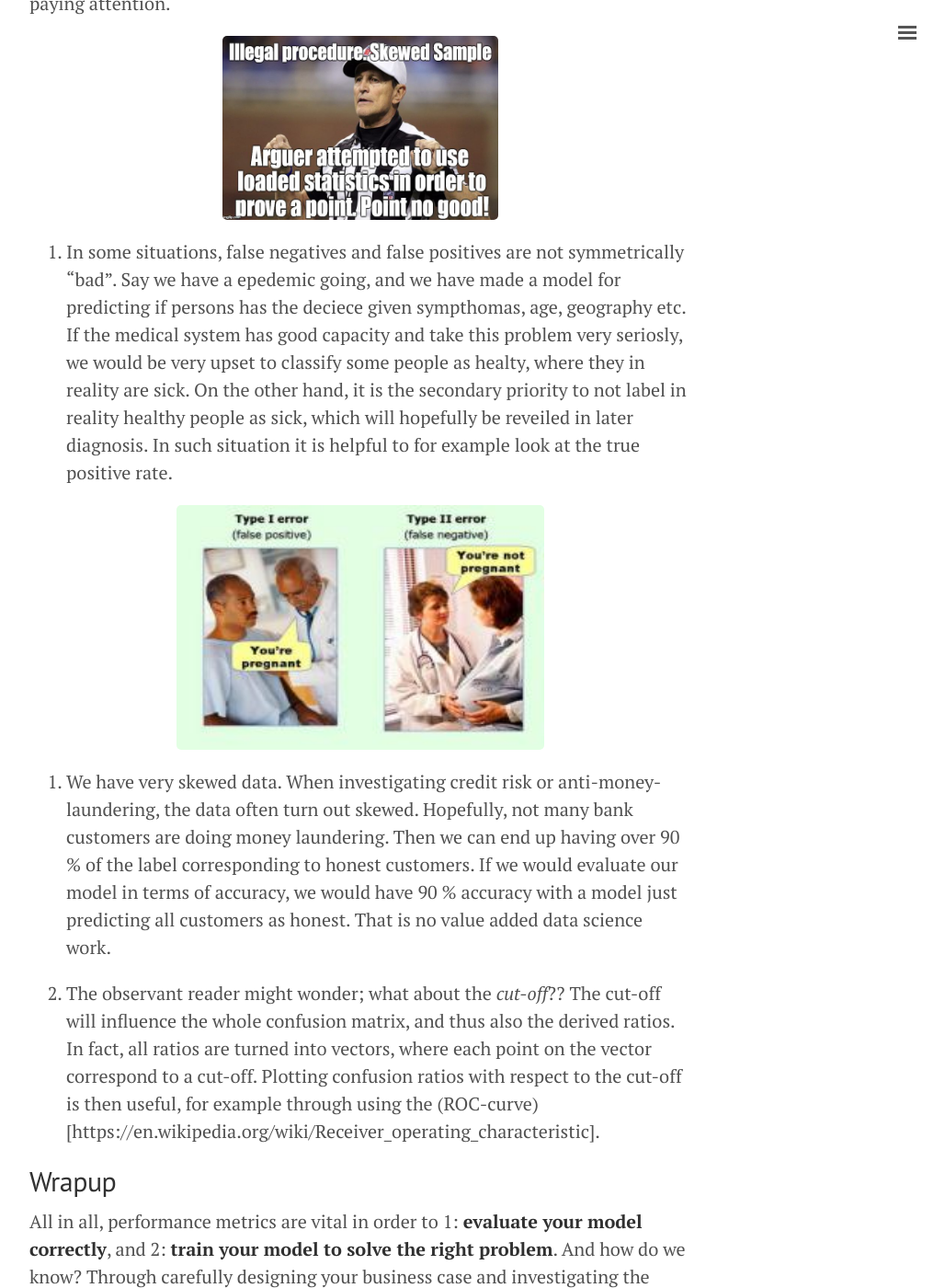
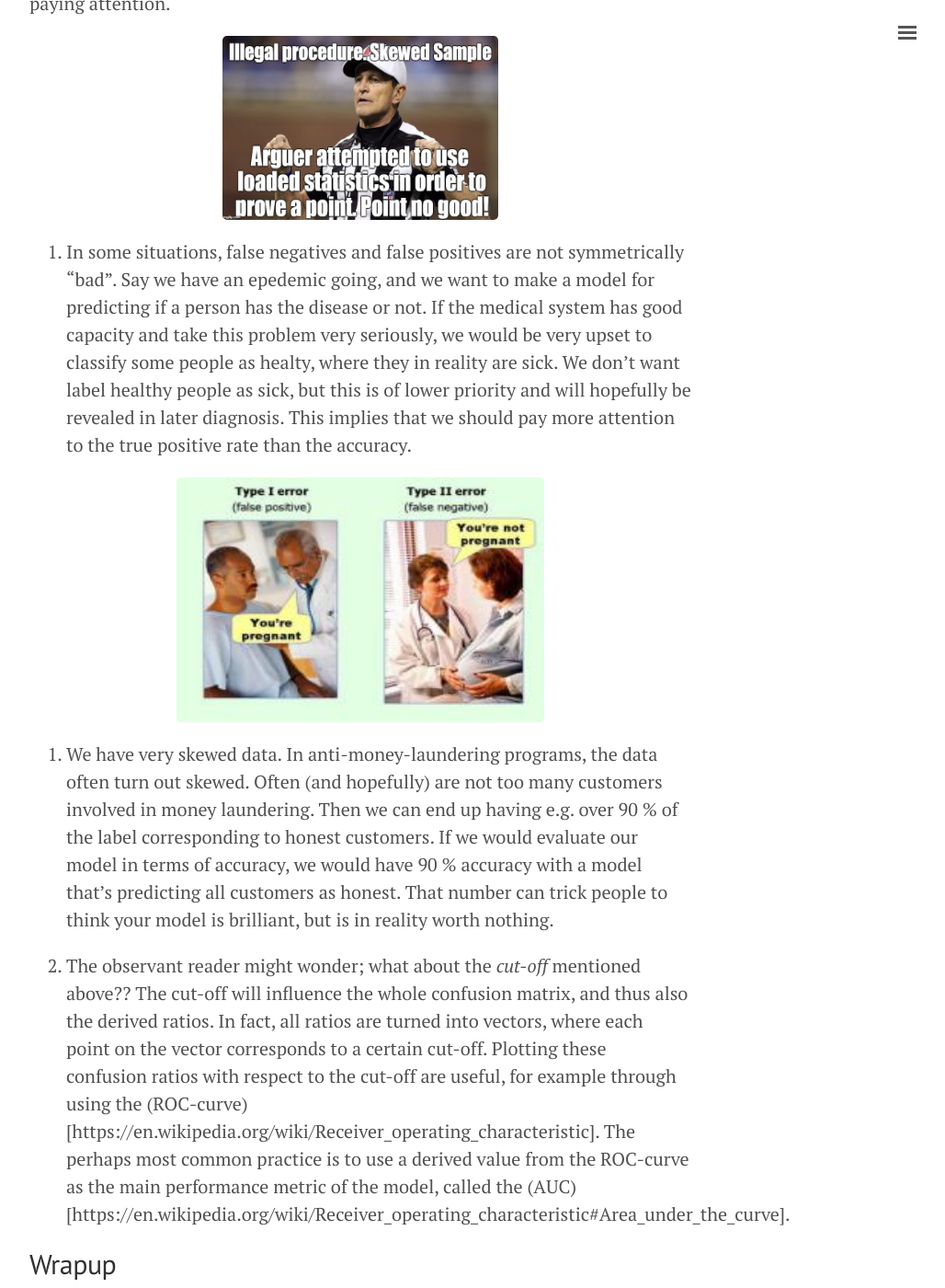
Before and after one commit to herman-hellenes/herman-hellenes.github.io, a Jekyll site: the page built from undone_posts/2017-08-28-Classification-Measure-Performance.md, in a window 1280 px wide and 1400 px high, scrolled down 3739 px. Shown: the whole window at 92% size, without its empty margins (248-1276 px from the left). Built offline with Jekyll 4.4.1, drawn with Linux system fonts in a browser that asks for light colours; nearby versions of some CDN libraries; comment, search, counter and statistics services are not loaded; some of the changed text lies outside the part shown.

Commit message:
Update 2017-08-28-Classification-Measure-Performance.md

```diff
--- a/undone_posts/2017-08-28-Classification-Measure-Performance.md
+++ b/undone_posts/2017-08-28-Classification-Measure-Performance.md
@@ -53,7 +53,7 @@ Let's do an example. Say we try to test the model with 100 positive observations
   <img width="300" height="200" src="/figs/classification_measure/conf_matrix_1.png">
 </p>
 
-Looking at this table, we see a quite okay result. Most of our observations was classified correct, meaning as either true negatives or true positives. This ratio we speak of is called *accuracy*, the number of correct predictions divided on the total observations, which here is (63+72)/(28+37+63+72) = 67.5 %. Further we can look into many other simple rations, for example the sum of true positives divided by the all the actual positives. This is called *true positive rate*, and tell you how well you predict positive observations.
+Looking at this table, we see a quite okay result. Most of our observations were classified correctly, as true negatives and true positives. The ratio reflecting this is called *accuracy*; the number of correct predictions divided on the total observations. Here, the accuracy is (63+72)/(28+37+63+72) = 67.5 %. We can look into many other simple ratios, for example the sum of true positives divided by the all the actual positives. This is called *true positive rate*, and tell us how well we predict positive observations.
 
 **But which metric should we use?** They all have their drawbacks... Let's look at some examples in order to illustrate how wrong things can turn out when not paying attention.
 
@@ -61,20 +61,20 @@ Looking at this table, we see a quite okay result. Most of our observations was
   <img width="300" height="200" src="/figs/classification_measure/skewed.jpg">
 </p>
 
-1. In some situations, false negatives and false positives are not symmetrically "bad". Say we have a epedemic going, and we have made a model for predicting if persons has the deciece given sympthomas, age, geography etc. If the medical system has good capacity and take this problem very seriosly, we would be very upset to classify some people as healty, where they in reality are sick. On the other hand, it is the secondary priority to not label in reality healthy people as sick, which will hopefully be reveiled in later diagnosis. In such situation it is helpful to for example look at the true positive rate.
+1. In some situations, false negatives and false positives are not symmetrically "bad". Say we have an epedemic going, and we want to make a model for predicting if a person has the disease or not. If the medical system has good capacity and take this problem very seriously, we would be very upset to classify some people as healty, where they in reality are sick. We don't want label healthy people as sick, but this is of lower priority and will hopefully be revealed in later diagnosis. This implies that we should pay more attention to the true positive rate than the accuracy.
 
 <p align="center">
   <img width="400" height="266" src="/figs/classification_measure/pregnant.jpg">
 </p>
 
-2. We have very skewed data. When investigating credit risk or anti-money-laundering, the data often turn out skewed. Hopefully, not many bank customers are doing money laundering. Then we can end up having over 90 % of the label corresponding to honest customers. If we would evaluate our model in terms of accuracy, we would have 90 % accuracy with a model just predicting all customers as honest. That is no value added data science work.
+2. We have very skewed data. In anti-money-laundering programs, the data often turn out skewed. Often (and hopefully) are not too many customers involved in money laundering. Then we can end up having e.g. over 90 % of the label corresponding to honest customers. If we would evaluate our model in terms of accuracy, we would have 90 % accuracy with a model that's predicting all customers as honest. That number can trick people to think your model is brilliant, but is in reality worth nothing.
 
-3. The observant reader might wonder; what about the *cut-off*?? The cut-off will influence the whole confusion matrix, and thus also the derived ratios. In fact, all ratios are turned into vectors, where each point on the vector correspond to a cut-off. Plotting confusion ratios with respect to the cut-off is then useful, for example through using the (ROC-curve)[https://en.wikipedia.org/wiki/Receiver_operating_characteristic].
+3. The observant reader might wonder; what about the *cut-off* mentioned above?? The cut-off will influence the whole confusion matrix, and thus also the derived ratios. In fact, all ratios are turned into vectors, where each point on the vector corresponds to a certain cut-off. Plotting these confusion ratios with respect to the cut-off are useful, for example through using the (ROC-curve)[https://en.wikipedia.org/wiki/Receiver_operating_characteristic]. The perhaps most common practice is to use a derived value from the ROC-curve as the main performance metric of the model, called the (AUC)[https://en.wikipedia.org/wiki/Receiver_operating_characteristic#Area_under_the_curve].
 
 ## Wrapup
 
 All in all, performance metrics are vital in order to 1: **evaluate your model correctly**, and 2: **train your model to solve the right problem**. And how do we know? Through carefully designing your business case and investigating the data.
 
-Many thinks that Machine Learning is a simple "plug in" you can throw data at, and out comes a good model. However, there are no free lunch, and the approach and solution must be customized your problem.
+It was not indended in this post to give out a recipe of how to measure. Many thinks that Machine Learning is a simple "plug in" you can throw data at, and out comes a good model. However, there are no free lunch, and the approach and solution must be customized your problem.
 
 Cheers!
```
